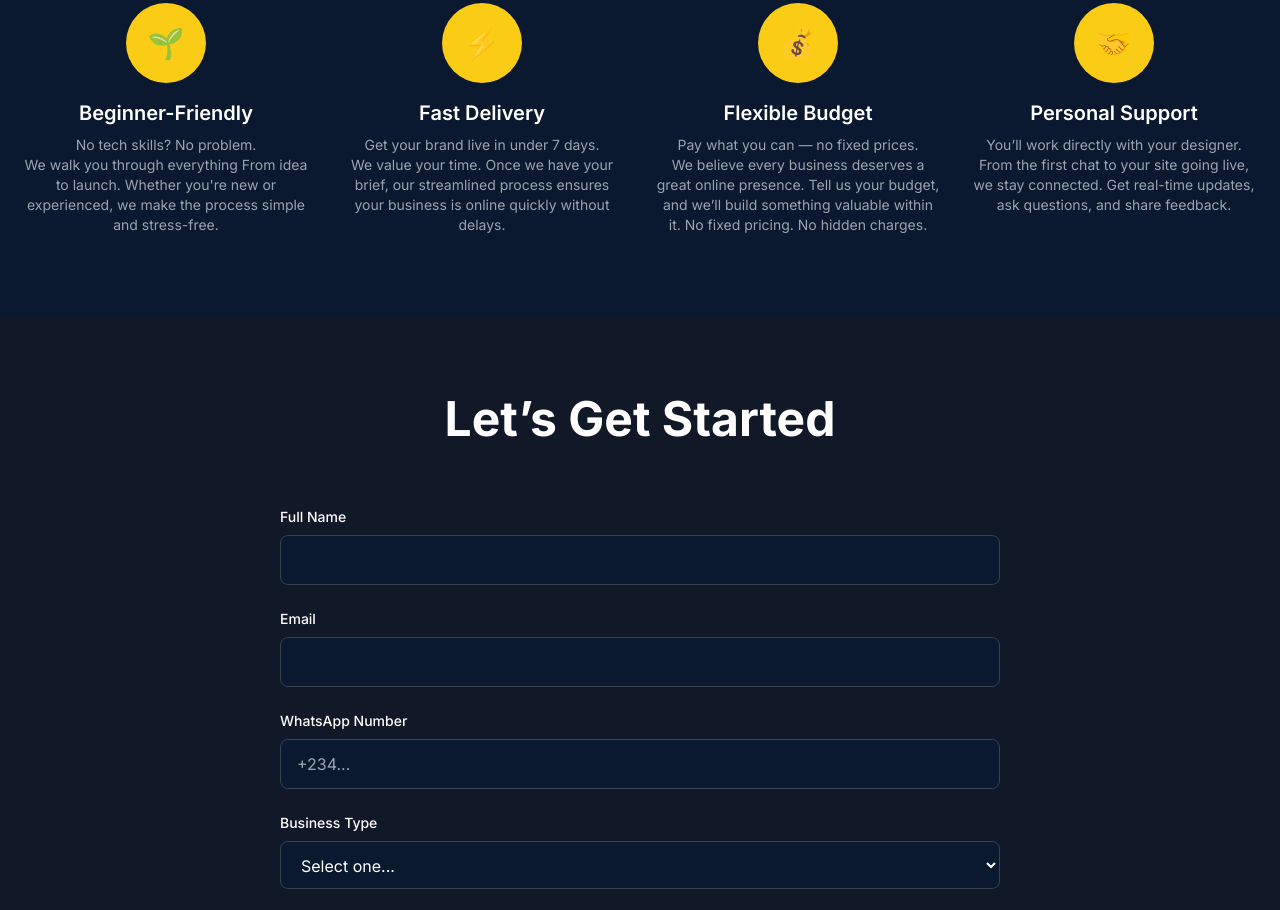
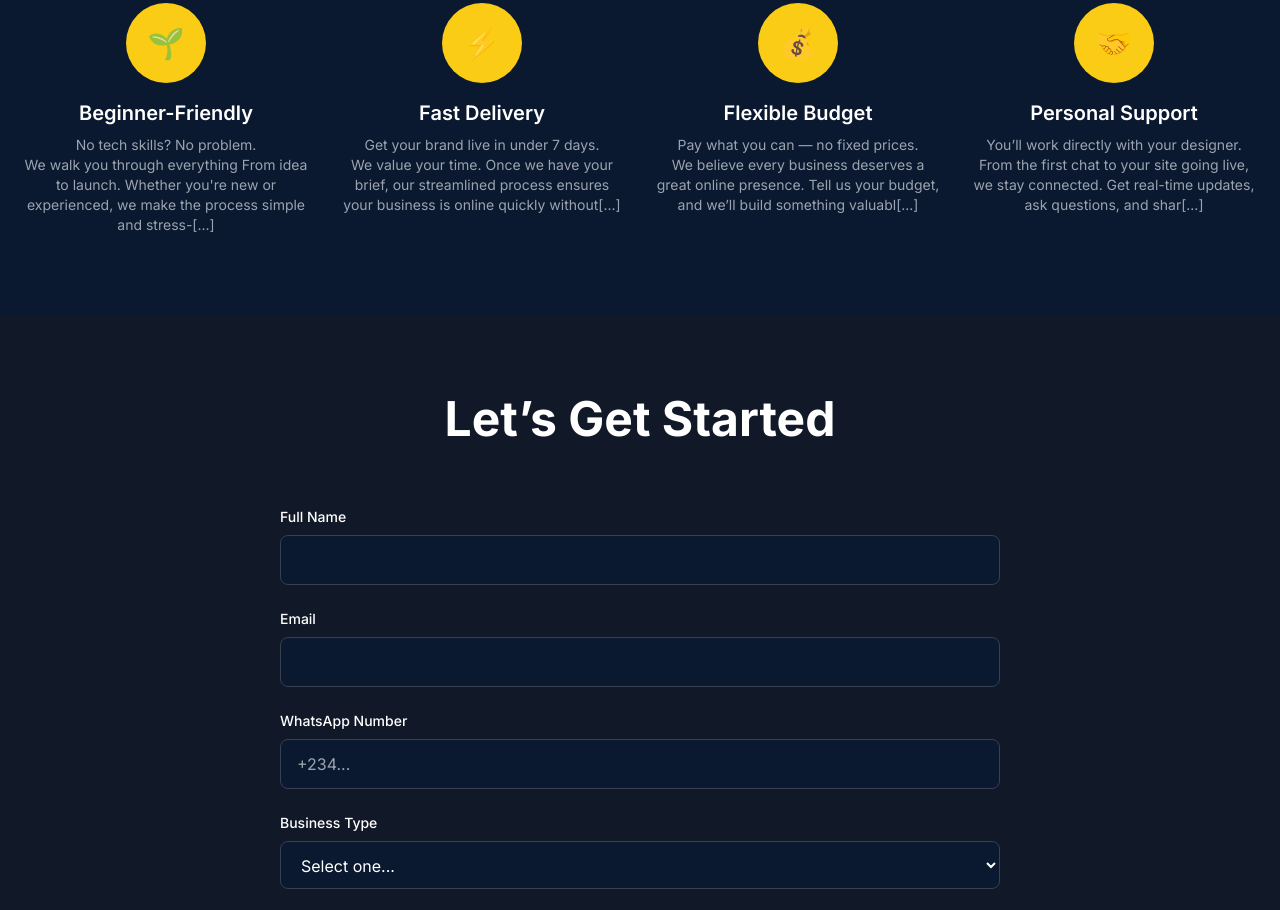
Before and after one commit to Johnluj/shop, a plain HTML site: page index.html in a window 1280 px wide. Shown: the part 1493-2403 px from the top of the page. Drawn offline with nearby package versions, Linux system fonts and the light colour scheme.

Commit message:
Updated index.html with the latest content

```diff
--- a/index.html
+++ b/index.html
@@ -4,6 +4,7 @@
   <meta charset="UTF-8" />
   <meta name="viewport" content="width=device-width, initial-scale=1.0"/>
   <title>Delight Tech | Affordable Branding</title>
+  <link rel="icon" type="image/x-icon" href="Logo.jpg">
 
   <!-- Tailwind CSS CDN -->
   <script src="https://cdn.tailwindcss.com"></script>
@@ -104,22 +105,22 @@
         <div class="text-center" data-aos="fade-up" data-aos-delay="100">
           <div class="w-20 h-20 bg-accent rounded-full flex items-center justify-center mx-auto mb-4 text-3xl">🌱</div>
           <h4 class="text-xl font-semibold mb-2">Beginner-Friendly</h4>
-          <p class="text-gray-400 text-sm">No tech skills? No problem.<br> We walk you through everything From idea to launch. Whether you're new or experienced, we make the process simple and stress-free.</p>
+          <p class="text-gray-400 text-sm">No tech skills? No problem.<br> We walk you through everything From idea to launch. Whether you're new or experienced, we make the process simple and stress-[...]
         </div>
         <div class="text-center" data-aos="fade-up" data-aos-delay="200">
           <div class="w-20 h-20 bg-accent rounded-full flex items-center justify-center mx-auto mb-4 text-3xl">⚡</div>
           <h4 class="text-xl font-semibold mb-2">Fast Delivery</h4>
-          <p class="text-gray-400 text-sm">Get your brand live in under 7 days.<br> We value your time. Once we have your brief, our streamlined process ensures your business is online quickly without delays.</p>
+          <p class="text-gray-400 text-sm">Get your brand live in under 7 days.<br> We value your time. Once we have your brief, our streamlined process ensures your business is online quickly without[...]
         </div>
         <div class="text-center" data-aos="fade-up" data-aos-delay="300">
           <div class="w-20 h-20 bg-accent rounded-full flex items-center justify-center mx-auto mb-4 text-3xl">💰</div>
           <h4 class="text-xl font-semibold mb-2">Flexible Budget</h4>
-          <p class="text-gray-400 text-sm">Pay what you can — no fixed prices.<br>We believe every business deserves a great online presence. Tell us your budget, and we’ll build something valuable within it. No fixed pricing. No hidden charges.</p>
+          <p class="text-gray-400 text-sm">Pay what you can — no fixed prices.<br>We believe every business deserves a great online presence. Tell us your budget, and we’ll build something valuabl[...]
         </div>
         <div class="text-center" data-aos="fade-up" data-aos-delay="400">
           <div class="w-20 h-20 bg-accent rounded-full flex items-center justify-center mx-auto mb-4 text-3xl">🤝</div>
           <h4 class="text-xl font-semibold mb-2">Personal Support</h4>
-          <p class="text-gray-400 text-sm">You’ll work directly with your designer.<br> From the first chat to your site going live, we stay connected. Get real-time updates, ask questions, and share feedback.</p>
+          <p class="text-gray-400 text-sm">You’ll work directly with your designer.<br> From the first chat to your site going live, we stay connected. Get real-time updates, ask questions, and shar[...]
         </div>
       </div>
     </div>
@@ -177,7 +178,7 @@
         <div>
           <label class="block text-sm font-medium mb-2">Upload Files (Logo, PDF, Images)</label>
           <input type="file" id="files" accept="image/*,.pdf" multiple
-                 class="w-full px-4 py-3 bg-primary border border-gray-700 rounded-lg file:mr-4 file:py-2 file:px-4 file:rounded-full file:border-0 file:text-sm file:font-semibold file:bg-accent file:text-primary hover:file:bg-yellow-400">
+                 class="w-full px-4 py-3 bg-primary border border-gray-700 rounded-lg file:mr-4 file:py-2 file:px-4 file:rounded-full file:border-0 file:text-sm file:font-semibold file:bg-accent file:[...]">
           <p class="text-red-400 text-sm mt-1 hidden" id="fileError">Please upload valid image or PDF files.</p>
         </div>
 
@@ -255,7 +256,7 @@
 
       // Final validation
       const isNameValid = validateField(nameInput, nameError, () => nameInput.value.trim() !== '');
-      const isEmailValid = validateField(emailInput, emailError, () => /^\S+@\S+\.\S+$/.test(emailInput.value));
+      const isEmailValid = validateField(emailInput, emailError, () => /^\\S+@\\S+\.\\S+$/.test(emailInput.value));
       const isWhatsAppValid = validateField(whatsappInput, whatsappError, () => /^\+?[0-9]{10,15}$/.test(whatsappInput.value.replace(/\s/g, '')));
       const isBusinessValid = validateField(businessInput, businessError, () => businessInput.value !== '');
 
```
